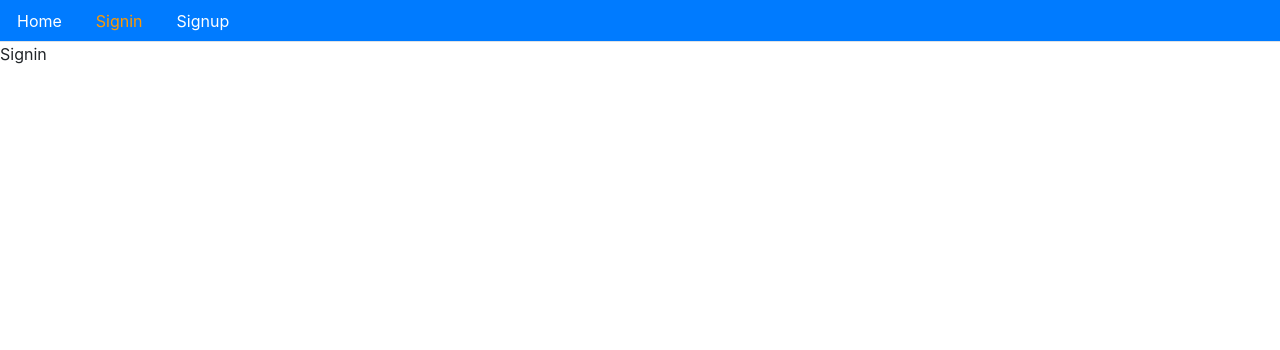
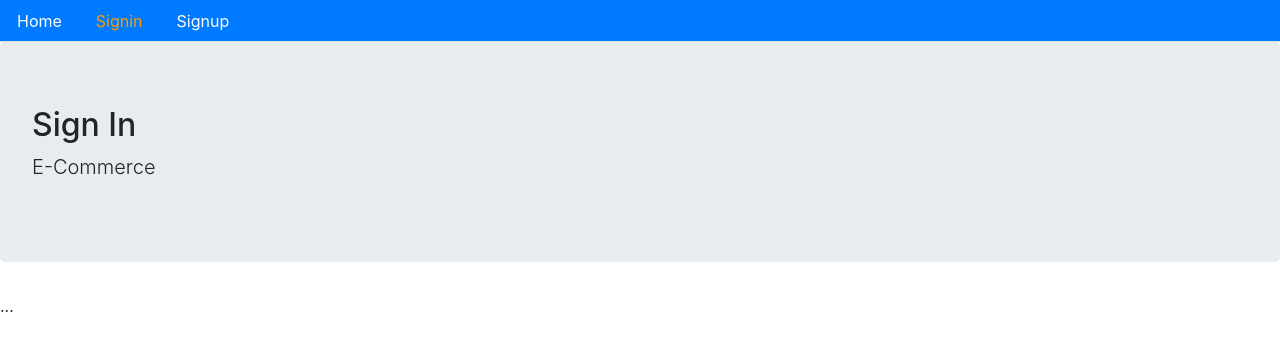
Before and after one commit to eminshamshoian/ecommerce-client, a React (Create React App) app: page /signin in a window 1280 px wide. Shown: the top 350 px of the page. Built offline with nearby package versions, Linux system fonts and the light colour scheme.

Commit message:
created layout component

```diff
--- a/src/Routes.js
+++ b/src/Routes.js
@@ -3,12 +3,10 @@ import { BrowserRouter, Switch, Route } from 'react-router-dom';
 import Signup from './components/user/Signup';
 import Signin from './components/user/Signin';
 import Home from './components/core/Home';
-import Navbar from './components/layout/Navbar';
 
 const Routes = () => {
     return (
         <BrowserRouter>
-            <Navbar />
             <Switch>
                 <Route path='/' exact component={Home} />
                 <Route path='/signup' exact component={Signup} />
--- a/src/components/core/Home.js
+++ b/src/components/core/Home.js
@@ -1,7 +1,12 @@
 import React from 'react';
+import MainLayout from '../layout/MainLayout';
 
 const Home = () => {
-    return <div>Home</div>;
+    return (
+        <MainLayout title='Home Page' description='E-Commerce'>
+            ...
+        </MainLayout>
+    );
 };
 
 export default Home;
--- /dev/null
+++ b/src/components/layout/MainLayout.js
@@ -0,0 +1,22 @@
+import React from 'react';
+import Navbar from '../layout/Navbar';
+
+const MainLayout = ({
+    title = 'Title',
+    description = 'Description',
+    children,
+    className
+}) => {
+    return (
+        <div>
+            <Navbar />
+            <div className='jumbotron'>
+                <h2>{title}</h2>
+                <p className='lead'>{description}</p>
+            </div>
+            <div className={className}>{children}</div>
+        </div>
+    );
+};
+
+export default MainLayout;
--- a/src/components/user/Signin.js
+++ b/src/components/user/Signin.js
@@ -1,7 +1,12 @@
 import React from 'react';
+import MainLayout from '../layout/MainLayout';
 
 const Signin = () => {
-    return <div>Signin</div>;
+    return (
+        <MainLayout title='Sign In' description='E-Commerce'>
+            ...
+        </MainLayout>
+    );
 };
 
 export default Signin;
--- a/src/components/user/Signup.js
+++ b/src/components/user/Signup.js
@@ -1,7 +1,12 @@
 import React from 'react';
+import MainLayout from '../layout/MainLayout';
 
 const Signup = () => {
-    return <div>signup</div>;
+    return (
+        <MainLayout title='Sign Up' description='E-Commerce'>
+            ...
+        </MainLayout>
+    );
 };
 
 export default Signup;
```
